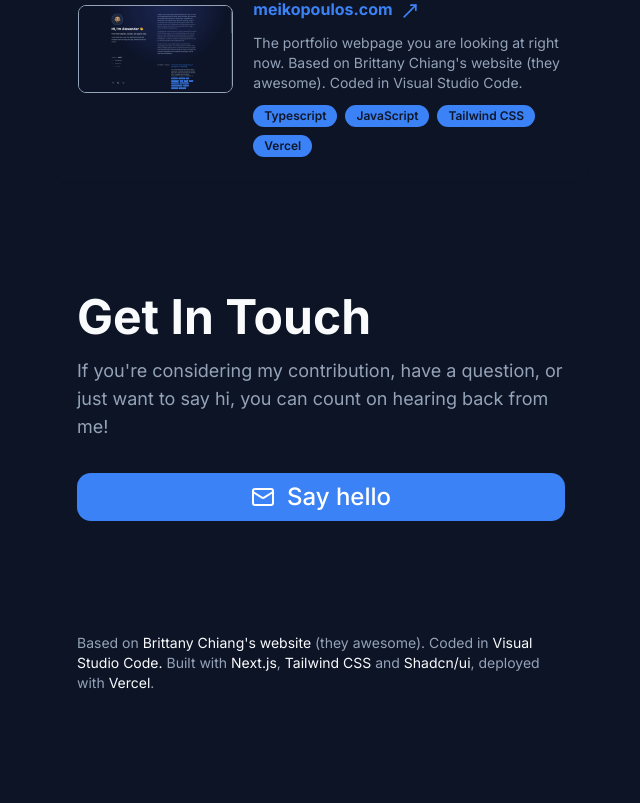
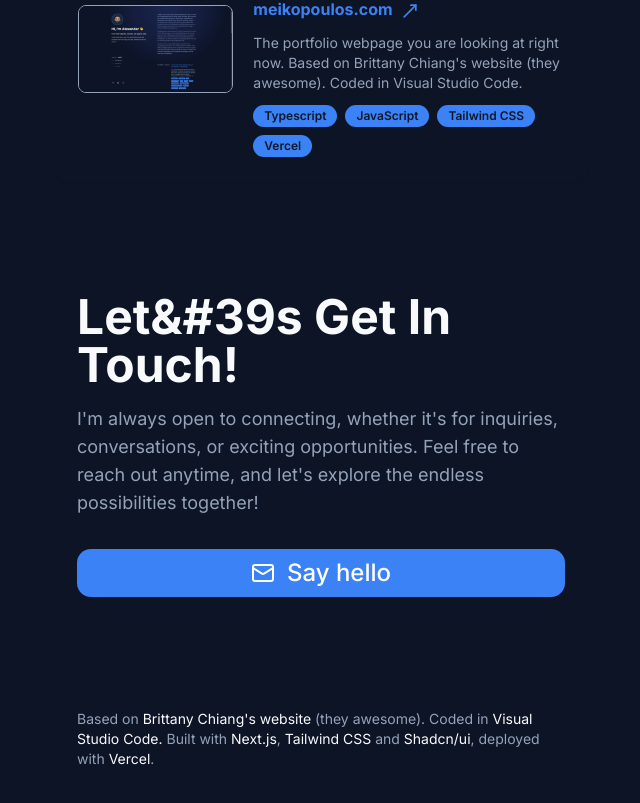
Before and after one commit to aryapatel14/portfolio, a Next.js app: page / in a window 1280 px wide. Shown: the part 3957-4760 px from the top of the page, without its empty margins (595-1235 px from the left). Built offline with nearby package versions, Linux system fonts and the light colour scheme.

Commit message:
Update Contact.tsx

```diff
--- a/components/Contact.tsx
+++ b/components/Contact.tsx
@@ -8,16 +8,15 @@ export default function Contact() {
     <section id="contact" className="scroll-mt-16 lg:mt-16">
       <div className="sticky top-0 z-20 -mx-6 mb-4 w-screen bg-background/0 px-6 py-5 backdrop-blur md:-mx-12 md:px-12 lg:sr-only lg:relative lg:top-auto lg:mx-auto lg:w-full lg:px-0 lg:py-0 lg:opacity-0">
         <h2 className="text-sm font-bold uppercase tracking-widest lg:sr-only">
-          Get In Touch
+          Let&#39s Get In Touch!
         </h2>
       </div>
       <div className="flex flex-col gap-4 lg:px-6 mb-8">
         <h2 className="lg:block hidden text-5xl font-bold lg:text-start">
-          Get In Touch
+          Let&#39s Get In Touch!
         </h2>
         <p className="lg:text-lg lg:text-start text-muted-foreground">
-          If you&#39;re considering my contribution, have a question, or just
-          want to say hi, you can count on hearing back from me!
+          I&#39;m always open to connecting, whether it&#39;s for inquiries, conversations, or exciting opportunities. Feel free to reach out anytime, and let&#39;s explore the endless possibilities together!
         </p>
       </div>
       <div className="flex flex-row justify-center items-center gap-4 lg:px-6 mb-4">
```
